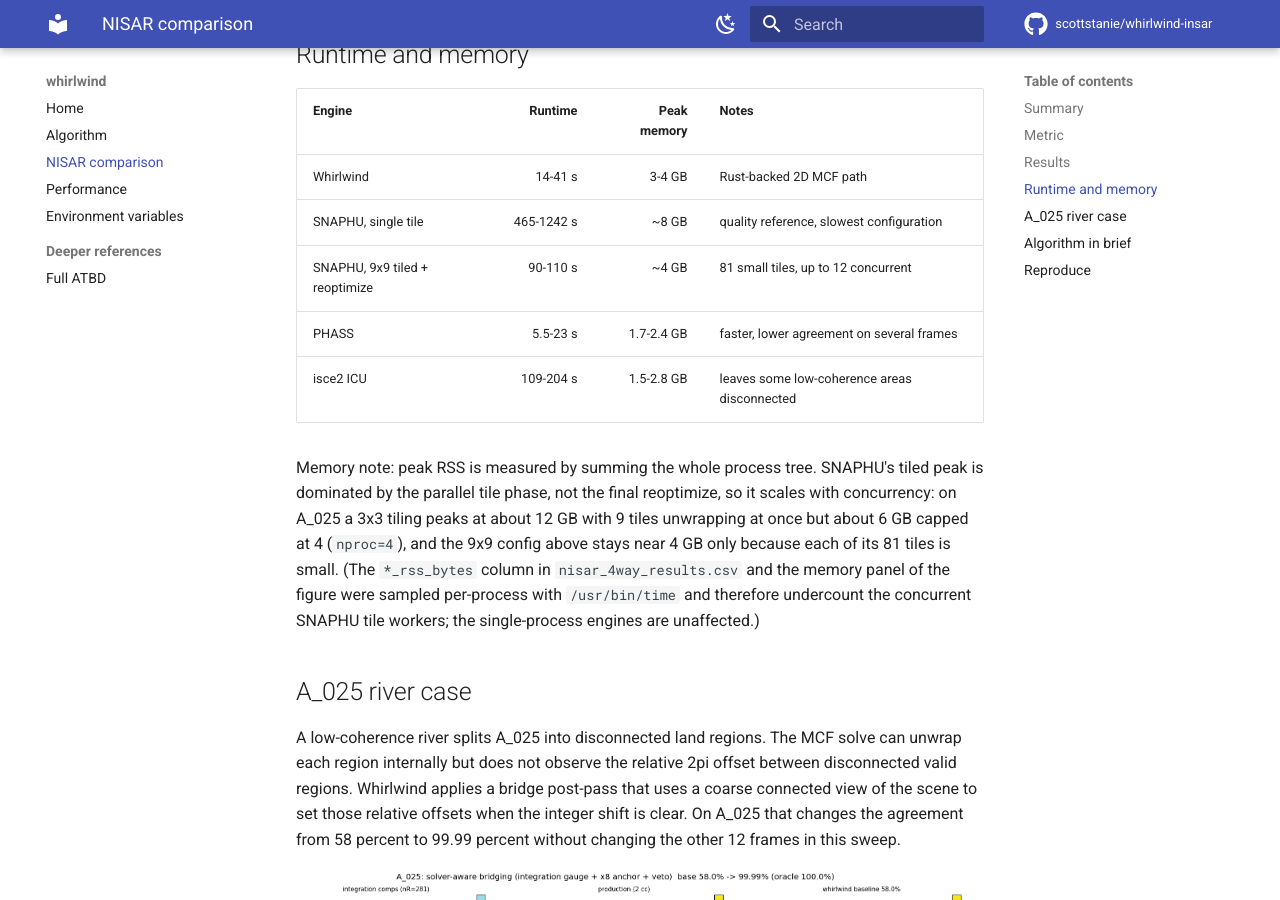
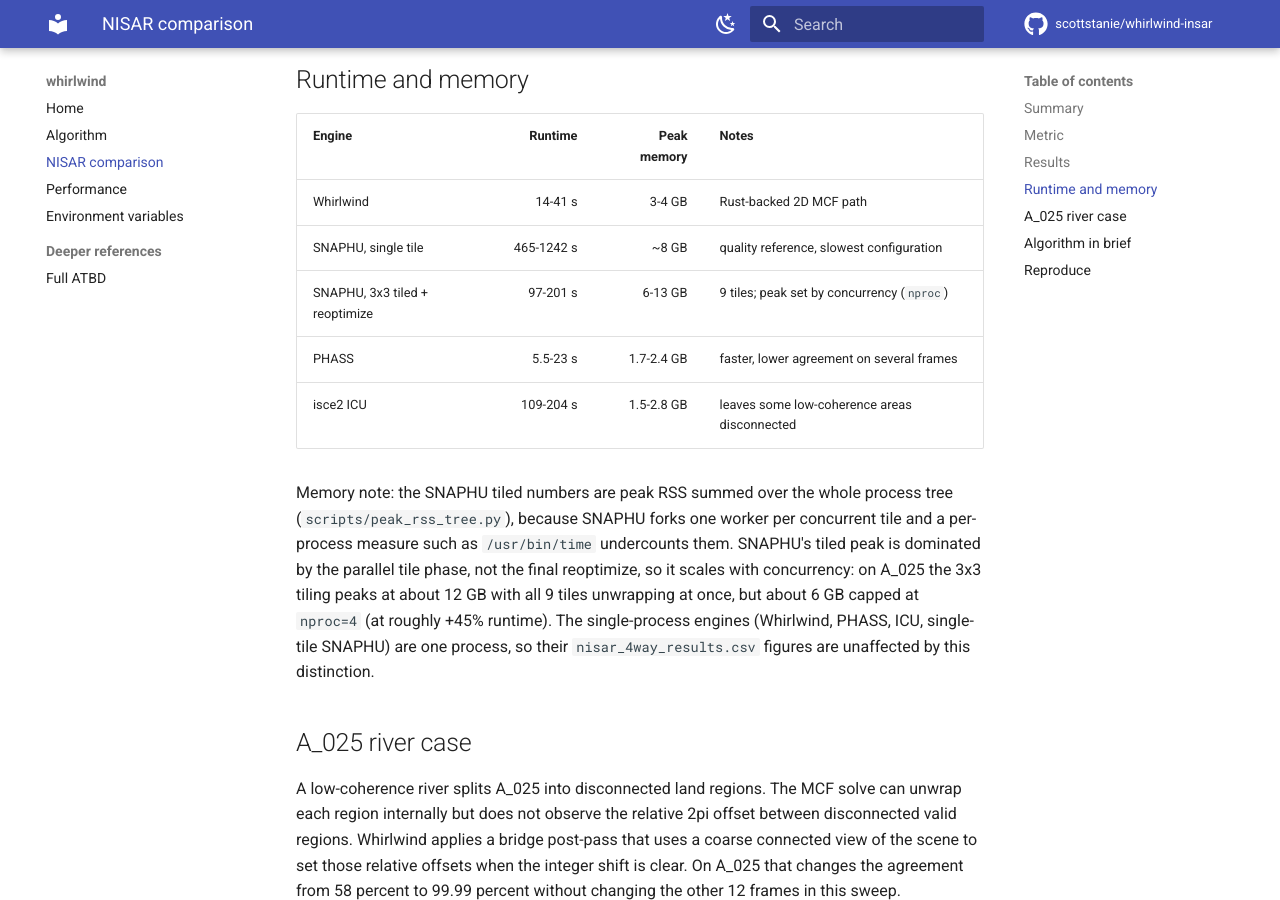
Before and after one commit to scottstanie/whirlwind-insar, an MkDocs documentation site: the page built from docs/NISAR_SUMMARY.md, in a window 1280 px wide and 900 px high, scrolled down 2331 px. Built offline with MkDocs 1.6.1 and Material for MkDocs 9.7.7, drawn with Linux system fonts in a browser that asks for light colours; comment, search, counter and statistics services are not loaded; some of the changed text lies outside the part shown.

Commit message:
docs: switch SNAPHU tiled comparison from 9x9 to 3x3 (9 tiles), tree-sampled memory
The 9x9 config was 81 absurdly-small tiles; 3x3 (9 tiles ~1500 px each) is the
sensible tiled comparison. Re-measured all 13 frames with the tree-aware sampler
at overlap=400, all 9 tiles parallel (nproc=cpu_count):
- memory 5.7-12.8 GB (mean ~11), runtime 97-201 s
- A_025 capped at nproc=4: 6.0 GB, 223 s (the concurrency lever)

Updated nisar_4way_results.csv (snaphu9x9 -> snaphu3x3 rows), the headline figure
(regenerated), and NISAR_SUMMARY text. The figure now honestly shows 3x3 SNAPHU
as the heaviest engine (~11-13 GB) vs Whirlwind's 3-4 GB, instead of the
misleadingly-light 81-tiny-tiles number.

Co-Authored-By: Claude Opus 4.8 (1M context) <noreply@anthropic.com>

```diff
--- a/docs/NISAR_SUMMARY.md
+++ b/docs/NISAR_SUMMARY.md
@@ -8,8 +8,8 @@ The comparison uses 13 HH NISAR GUNW frames with `nlooks=16`. Runtimes and memor
 
 - Whirlwind agrees with the production SNAPHU unwrap on at least 98.8 percent of pixels on 12 of 13 frames (99 percent or better on 11 of them).
 - The remaining frame, D_075, is difficult for every method in this sweep; Whirlwind agrees with production SNAPHU on 88.2 percent of pixels there, while PHASS agrees on 48.4 percent.
-- Runtime is 14-41 seconds per frame for Whirlwind, compared with 465-1242 seconds for single-tile SNAPHU and 90-110 seconds for SNAPHU 9x9 tiled plus reoptimization.
-- Peak memory is about 3-4 GB per NISAR frame for Whirlwind, compared with about 8 GB for single-tile SNAPHU and about 4 GB for the 9x9 SNAPHU configuration here. SNAPHU's tiled peak is not intrinsic: it scales with how many tiles unwrap concurrently (`nproc`), so a coarser tiling can use far more (see the note under the table).
+- Runtime is 14-41 seconds per frame for Whirlwind, compared with 465-1242 seconds for single-tile SNAPHU and about 100-200 seconds for SNAPHU 3x3 tiled (9 tiles in parallel) plus reoptimization.
+- Peak memory is about 3-4 GB per NISAR frame for Whirlwind, compared with about 8 GB for single-tile SNAPHU and about 6-13 GB for 3x3 tiled SNAPHU. The tiled peak is not intrinsic: it is dominated by the parallel tile phase, so it scales with how many tiles unwrap at once (`nproc`) -- capping concurrency roughly halves it (see the note under the table).
 
 ## Metric
 
@@ -43,18 +43,19 @@ The full per-frame table with runtime and memory is in [nisar_4way_results.csv](
 |---|---:|---:|---|
 | Whirlwind | 14-41 s | 3-4 GB | Rust-backed 2D MCF path |
 | SNAPHU, single tile | 465-1242 s | ~8 GB | quality reference, slowest configuration |
-| SNAPHU, 9x9 tiled + reoptimize | 90-110 s | ~4 GB | 81 small tiles, up to 12 concurrent |
+| SNAPHU, 3x3 tiled + reoptimize | 97-201 s | 6-13 GB | 9 tiles; peak set by concurrency (`nproc`) |
 | PHASS | 5.5-23 s | 1.7-2.4 GB | faster, lower agreement on several frames |
 | isce2 ICU | 109-204 s | 1.5-2.8 GB | leaves some low-coherence areas disconnected |
 
-Memory note: peak RSS is measured by summing the whole process tree. SNAPHU's
+Memory note: the SNAPHU tiled numbers are peak RSS summed over the whole process
+tree (`scripts/peak_rss_tree.py`), because SNAPHU forks one worker per concurrent
+tile and a per-process measure such as `/usr/bin/time` undercounts them. SNAPHU's
 tiled peak is dominated by the parallel tile phase, not the final reoptimize, so
-it scales with concurrency: on A_025 a 3x3 tiling peaks at about 12 GB with 9
-tiles unwrapping at once but about 6 GB capped at 4 (`nproc=4`), and the 9x9
-config above stays near 4 GB only because each of its 81 tiles is small. (The
-`*_rss_bytes` column in `nisar_4way_results.csv` and the memory panel of the
-figure were sampled per-process with `/usr/bin/time` and therefore undercount
-the concurrent SNAPHU tile workers; the single-process engines are unaffected.)
+it scales with concurrency: on A_025 the 3x3 tiling peaks at about 12 GB with all
+9 tiles unwrapping at once, but about 6 GB capped at `nproc=4` (at roughly +45%
+runtime). The single-process engines (Whirlwind, PHASS, ICU, single-tile SNAPHU)
+are one process, so their `nisar_4way_results.csv` figures are unaffected by this
+distinction.
 
 ## A_025 river case
 
```
Also changed, not shown: docs/nisar_4way_results.csv (+13 -13 lines), docs/figures/nisar_summary.png, 1 other file.
